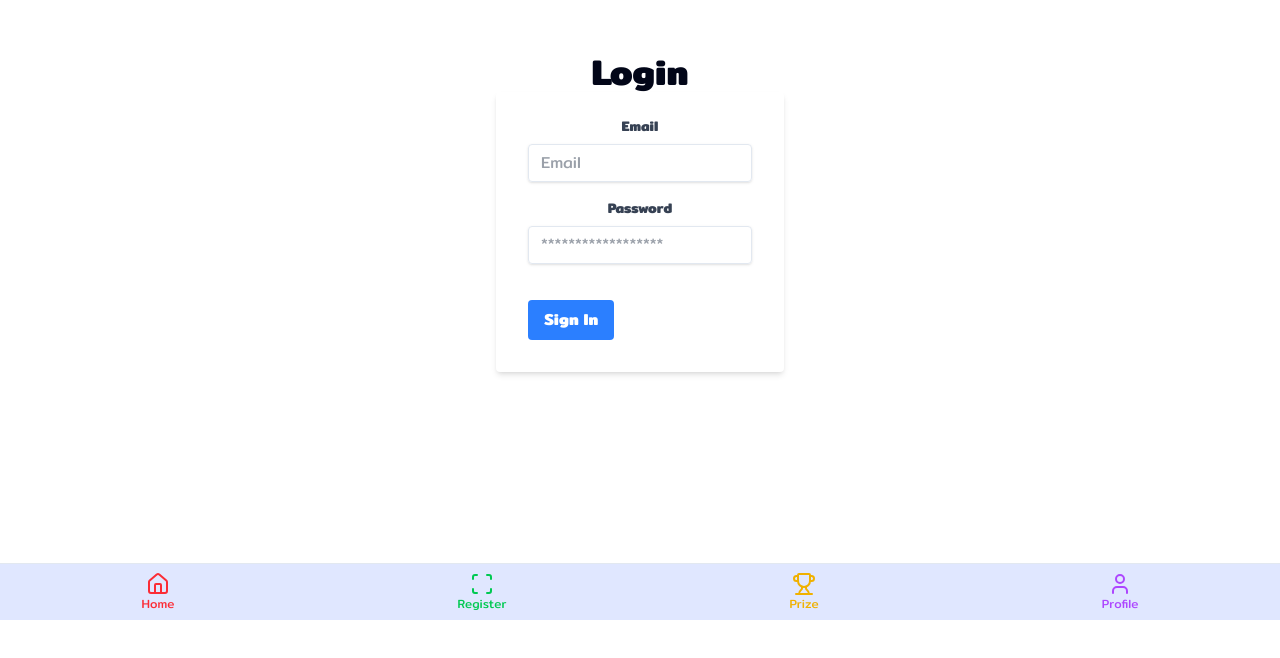
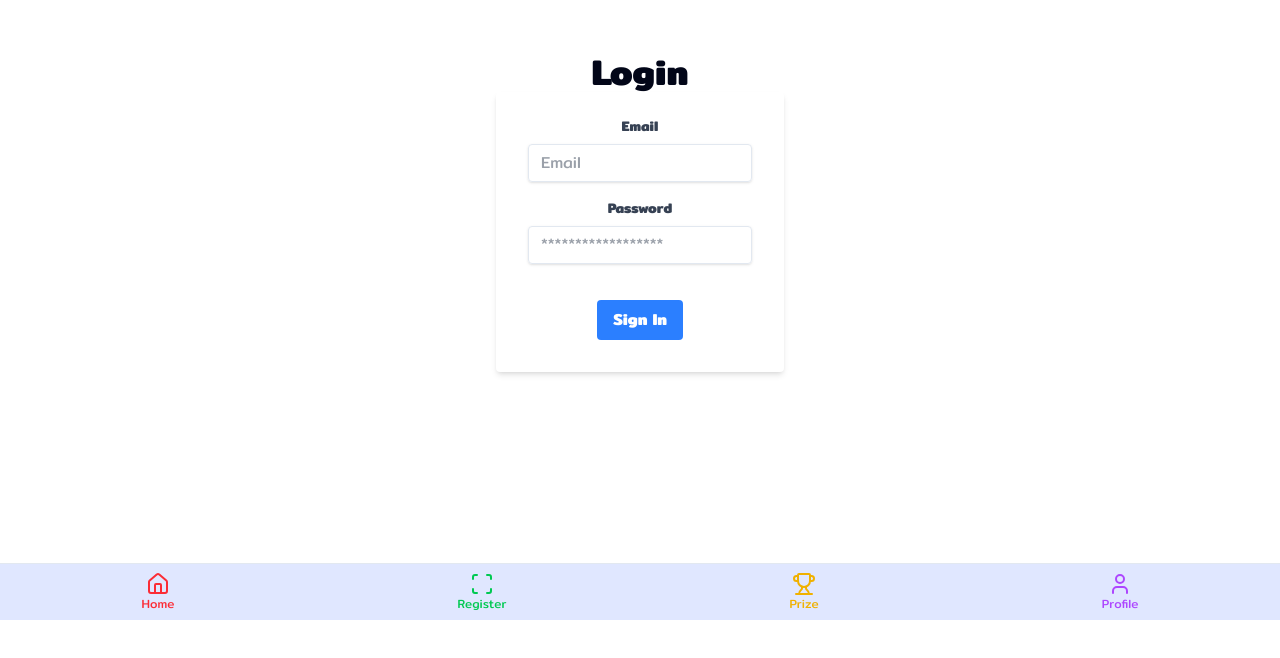
Before and after one commit to rachatanawee/evtstaff, a Next.js app: page /en/login in a window 1280 px wide. Shown: the part 180-838 px from the top of the page. Built offline with nearby package versions, Linux system fonts and the light colour scheme; no server answers.

Commit message:
fix login not display error

```diff
--- a/src/app/[locale]/login/page.tsx
+++ b/src/app/[locale]/login/page.tsx
@@ -7,12 +7,14 @@ import { useRouter, usePathname } from 'next/navigation'
 export default function Login() {
   const [email, setEmail] = useState('')
   const [password, setPassword] = useState('')
+  const [loginError, setLoginError] = useState<string | null>(null); // New state for login error
   const supabase = createClient()
   const router = useRouter()
   const pathname = usePathname()
   const locale = pathname.split('/')[1];
 
   const handleLogin = async () => {
+    setLoginError(null); // Clear previous errors
     const { error } = await supabase.auth.signInWithPassword({
       email,
       password,
@@ -20,6 +22,7 @@ export default function Login() {
 
     if (error) {
       console.error('Login error:', error.message);
+      setLoginError(error.message); // Set the error message
     } else {
       router.push(`/${locale}/home`);
     }
@@ -59,7 +62,10 @@ export default function Login() {
                 onChange={(e) => setPassword(e.target.value)}
               />
             </div>
-            <div className="flex items-center justify-between">
+            {loginError && (
+              <p className="text-red-500 text-xs italic mb-4">{loginError}</p>
+            )}
+            <div className="flex items-center justify-center">
               <button
                 className="bg-blue-500 hover:bg-blue-700 text-white font-bold py-2 px-4 rounded focus:outline-none focus:shadow-outline"
                 type="button"
```
